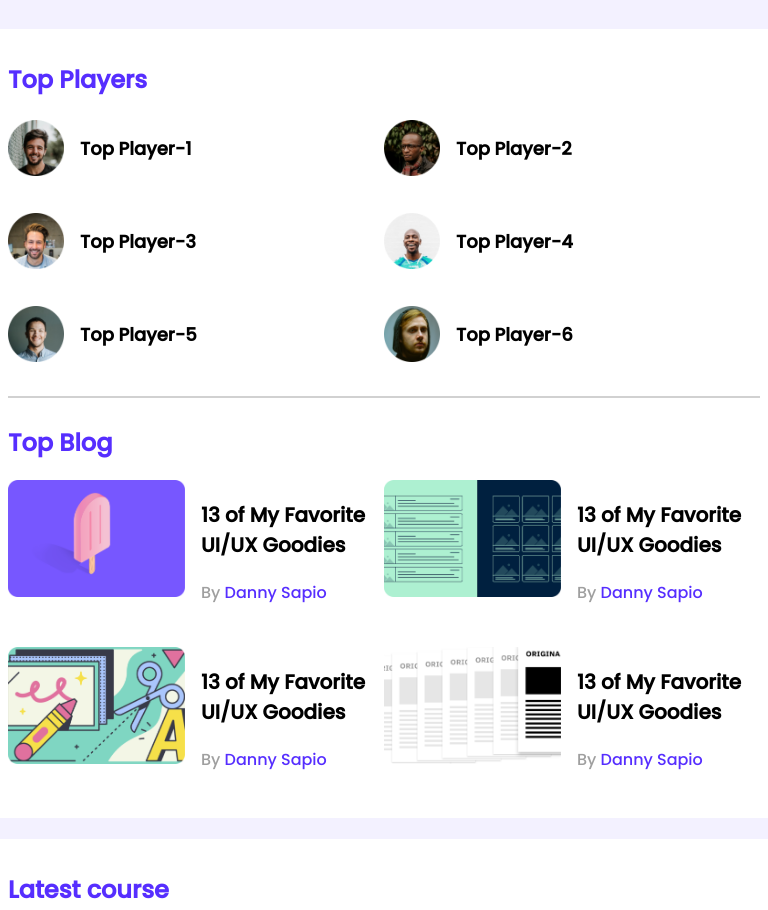
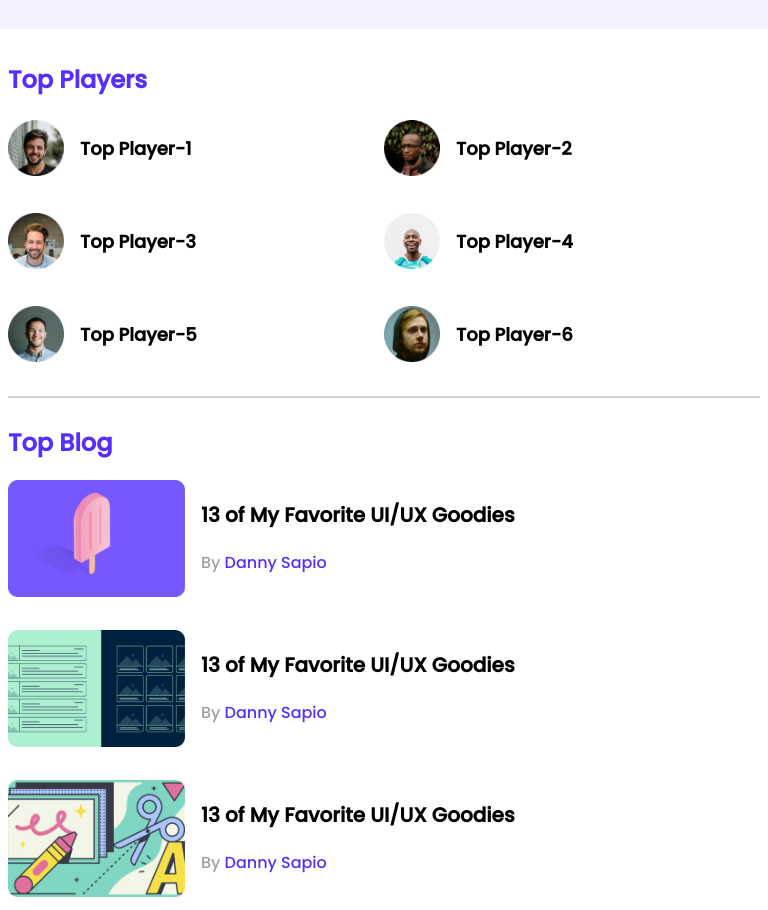
Before and after one commit to jabedjaharan/leader-board-css3, a plain HTML site: page index.html in a window 768 px wide. Shown: the top 910 px of the page. Drawn offline with Linux system fonts and the light colour scheme.

```diff
--- a/styles/style.css
+++ b/styles/style.css
@@ -133,5 +133,7 @@ hr {
     .players, .courses{
         grid-template-columns: repeat(2, 1fr);
     }
-
+    .blogs{
+        grid-template-columns: repeat(1, 1fr);
+    }
 }
```
